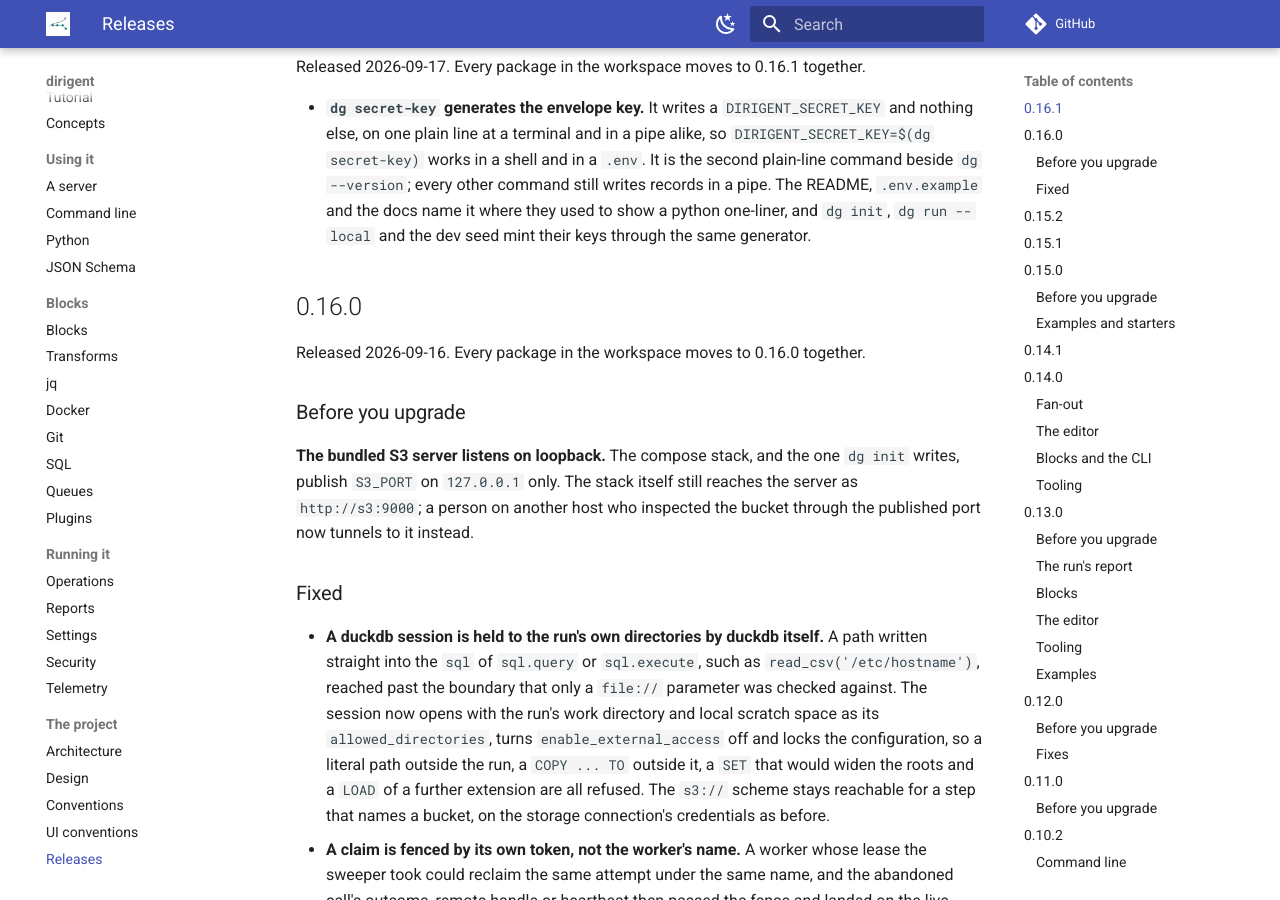
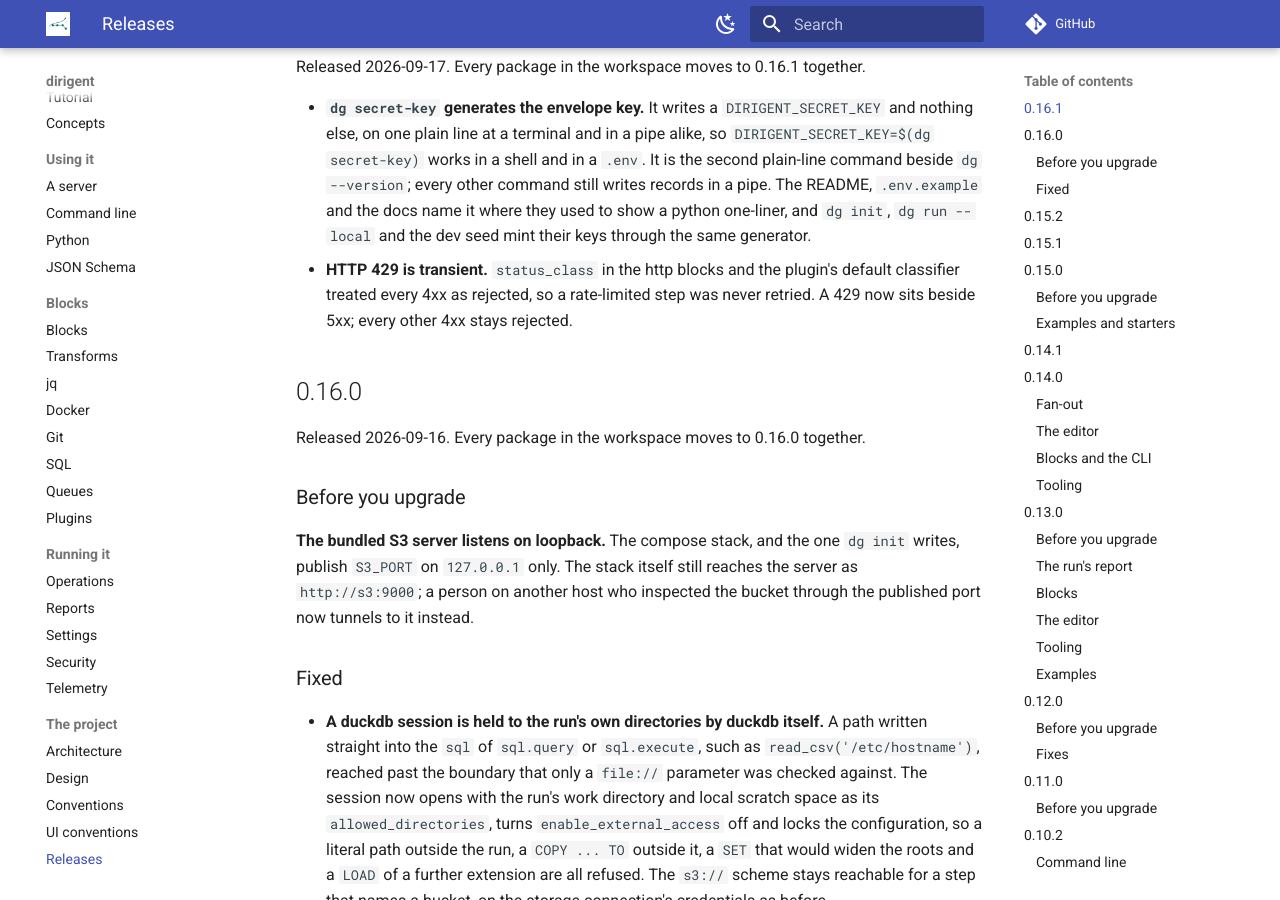
Before and after one commit to winterop-com/dirigent, an MkDocs documentation site: the page built from docs/releases.md, in a window 1280 px wide and 900 px high, scrolled down 556 px. Built offline with MkDocs 1.6.1 and Material for MkDocs 9.7.7, drawn with Linux system fonts in a browser that asks for light colours; comment, search, counter and statistics services are not loaded.

Commit message:
docs: note the 429 fix in the 0.16.1 release

```diff
--- a/docs/releases.md
+++ b/docs/releases.md
@@ -26,6 +26,9 @@ Released 2026-09-17. Every package in the workspace moves to 0.16.1 together.
   pipe. The README, `.env.example` and the docs name it where they used to show a python
   one-liner, and `dg init`, `dg run --local` and the dev seed mint their keys through the
   same generator.
+- **HTTP 429 is transient.** `status_class` in the http blocks and the plugin's default
+  classifier treated every 4xx as rejected, so a rate-limited step was never retried. A 429
+  now sits beside 5xx; every other 4xx stays rejected.
 
 ## 0.16.0
 
```
